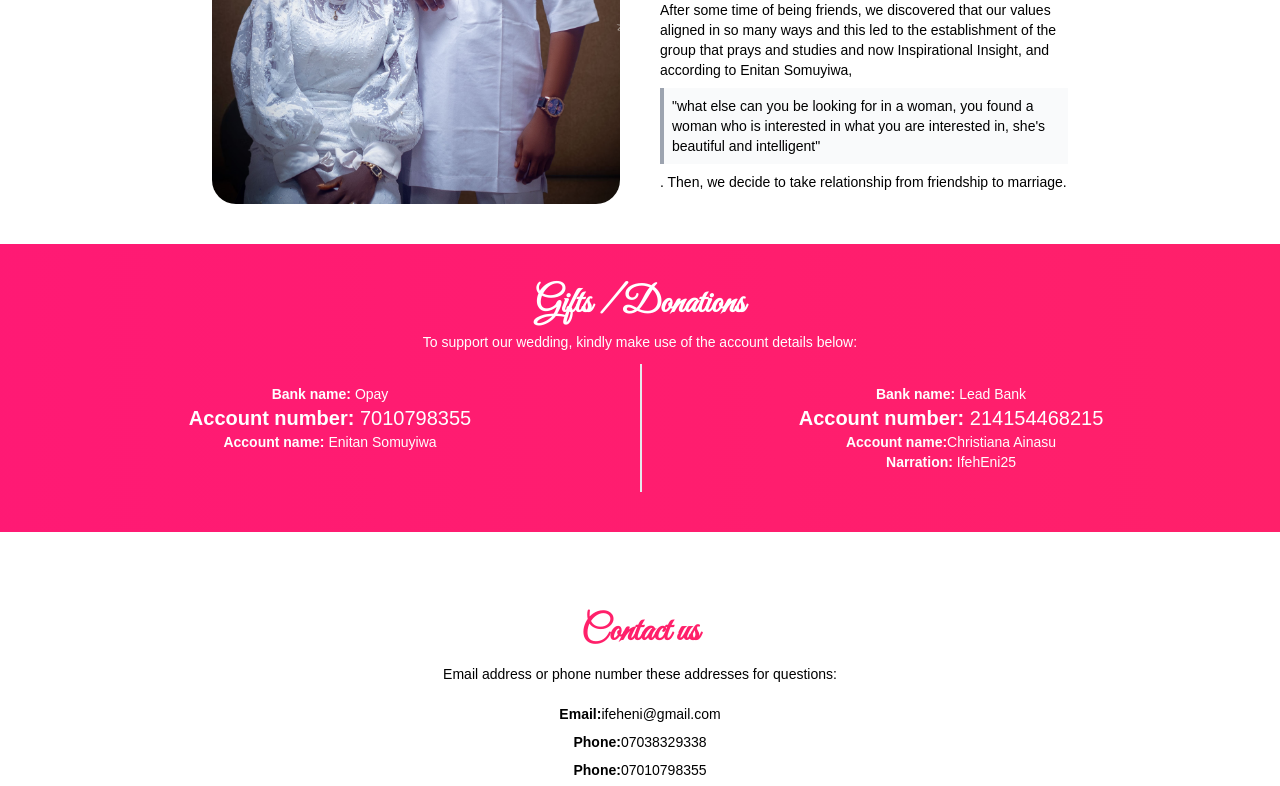
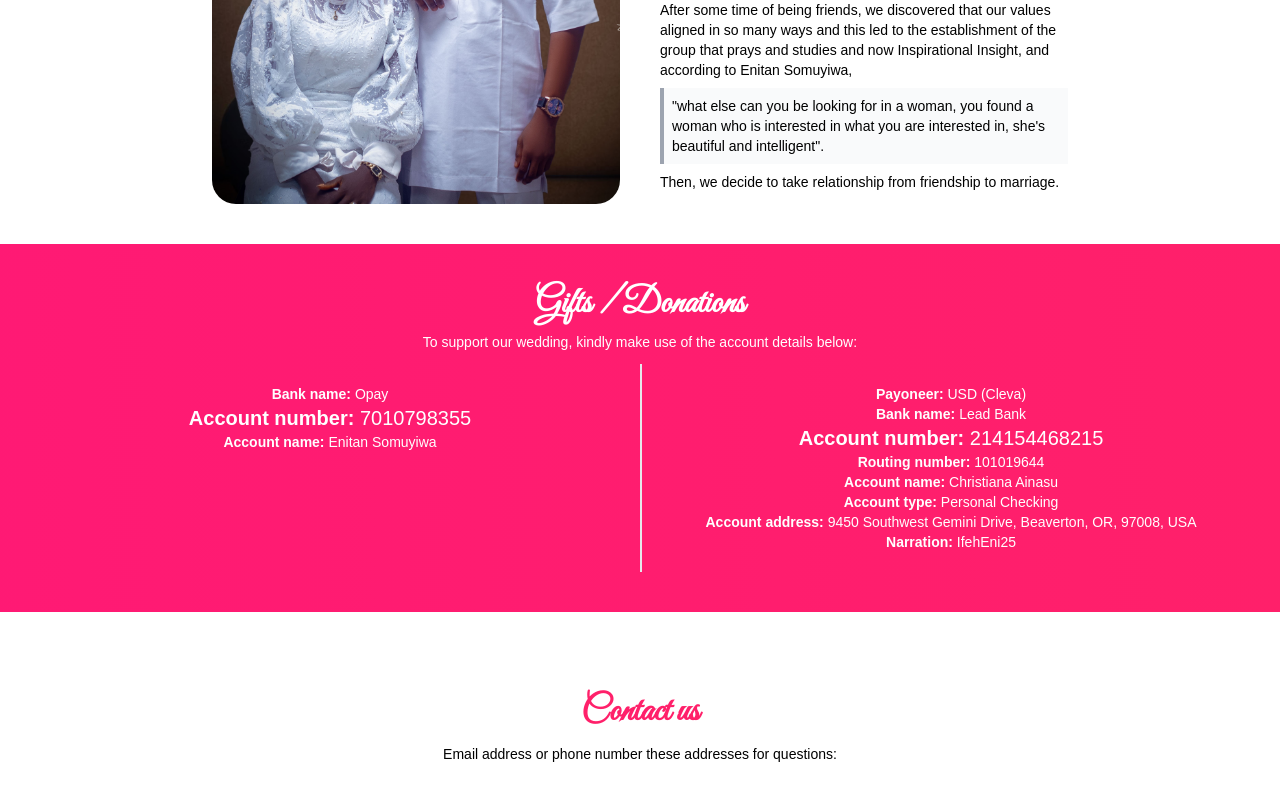
Before and after one commit to SAM-BAMKOLE/IfeEni25, a Vue app: page / in a window 1280 px wide. Shown: the part 3651-4437 px from the top of the page. Built offline with nearby package versions, Linux system fonts and the light colour scheme.

Commit message:
small debuggings

```diff
--- a/src/components/StorySectionComponent.vue
+++ b/src/components/StorySectionComponent.vue
@@ -33,9 +33,8 @@ import shoot from "/photoshoot-2.jpg";
                     and now Inspirational Insight, and according to Enitan Somuyiwa,
                     <span class="block bg-gray-50 border-l-4 border-l-gray-400 py-2 px-2 my-2"
                         >"what else can you be looking for in a woman, you found a woman who is
-                        interested in what you are interested in, she's beautiful and
-                        intelligent"</span
-                    >. Then, we decide to take relationship from friendship to marriage.
+                        interested in what you are interested in, she's beautiful and intelligent". </span
+                    >Then, we decide to take relationship from friendship to marriage.
                 </p>
             </div>
         </div>
--- a/src/pages/GetInvitationPage.vue
+++ b/src/pages/GetInvitationPage.vue
@@ -29,7 +29,7 @@ const handleSubmit = () => {
                         name="invitation"
                         class="card-body"
                         method="post"
-                        @submit.prevent="() => handleSubmit"
+                        @submit.prevent="handleSubmit"
                         netlify>
                         <div class="form-control">
                             <label class="label">
--- a/src/pages/HomePage.vue
+++ b/src/pages/HomePage.vue
@@ -199,19 +199,24 @@ const handleSubmit = () => {
                 <h6 class="text-xl"><b>Account number:</b> 7010798355</h6>
                 <p><b>Account name:</b> Enitan Somuyiwa</p>
             </div>
-            <div class="p-5 text-center">
+            <!-- <div class="p-5 text-center">
                 <p><b>Bank name:</b> Lead Bank</p>
                 <h6 class="text-xl"><b>Account number:</b> 214154468215</h6>
                 <p><b>Account name:</b>Christiana Ainasu</p>
                 <p><b>Narration:</b> IfehEni25</p>
+            </div> -->
+            <div class="p-5 text-center">
+                <p><b>Payoneer:</b> USD (Cleva)</p>
+                <p><b>Bank name:</b> Lead Bank</p>
+                <h6 class="text-xl"><b>Account number:</b> 214154468215</h6>
+                <h6 class=""><b>Routing number:</b> 101019644</h6>
+                <p><b>Account name:</b> Christiana Ainasu</p>
+                <p><b>Account type:</b> Personal Checking</p>
+                <p>
+                    <b>Account address:</b> 9450 Southwest Gemini Drive, Beaverton, OR, 97008, USA
+                </p>
+                <p><b>Narration:</b> IfehEni25</p>
             </div>
-            <!-- <div class="p-5 text-center">
-                <p><b>Payoneer:</b> USD (Cleva)</p>
-                <p><b>Bank name:</b> First Century Bank</p>
-                <h6 class="text-xl"><b>Account number:</b> 4025209363570</h6>
-                <p><b>Beneficiary name:</b> Ainasu Seyon</p>
-                <p><b>Narration:</b> IfehEni25</p>
-            </div> -->
         </div>
     </section>
     <div class="max-w-4xl mx-auto">
@@ -262,7 +267,7 @@ const handleSubmit = () => {
                 Please input your email address below. The link to stream the wedding will be sent
                 to you a few days to the wedding.
             </p>
-            <form @submit.prevent="handleSubmit" name="stream" method="post" netlify>
+            <form @submit.prevent="handleSubmit" name="stream" method="post" data-netlify="true">
                 <div class="flex items-center justify-center">
                     <input
                         type="email"
```
